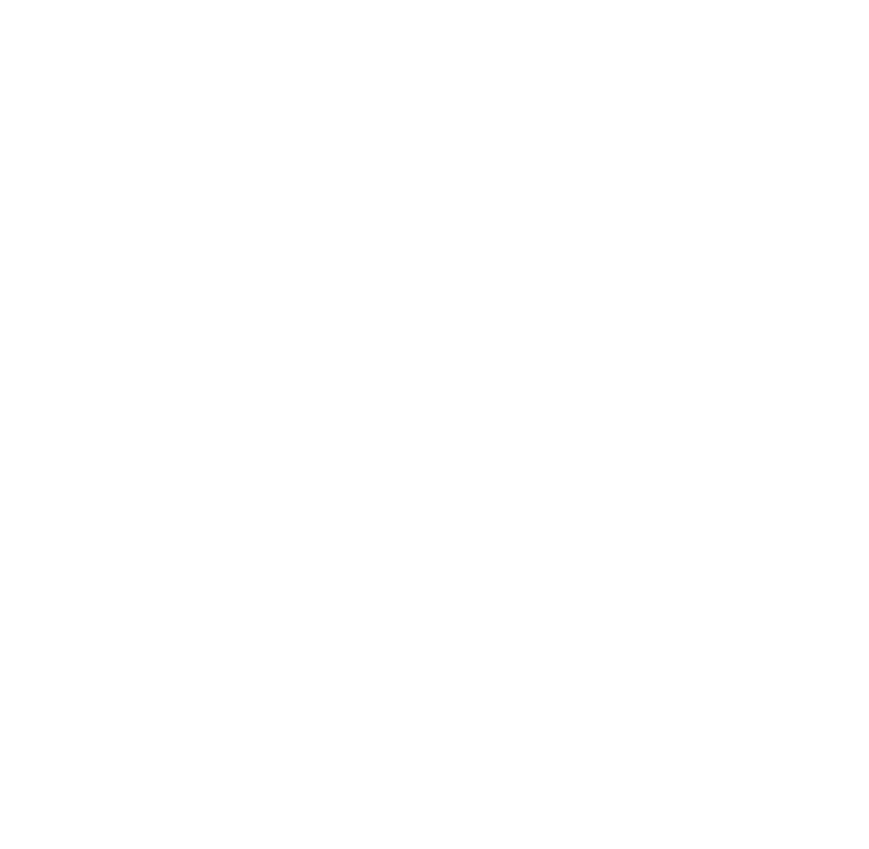
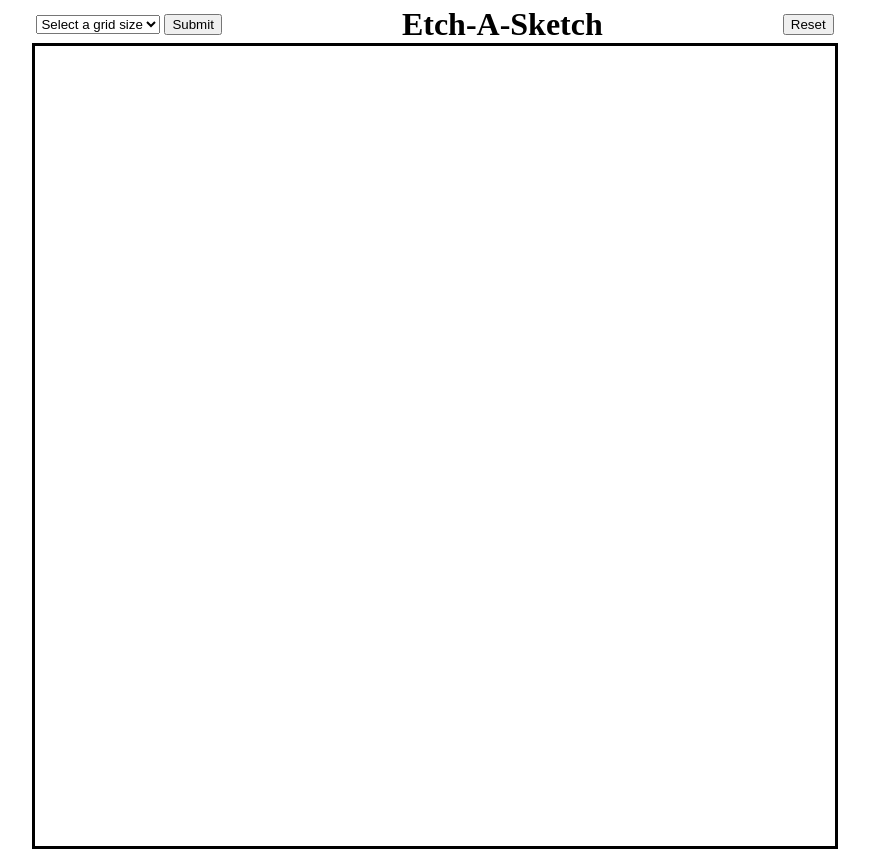
Before and after one commit to nickxwong/Etch-a-Sketch, a plain HTML site: page index.html in a window 1280 px wide. Shown: the whole page, without its empty margins (205-1074 px from the left). Before the commit the page ends 800 px from the top, so only its background shows below. Drawn offline with Linux system fonts and the light colour scheme.

Commit message:
Add a grid-size dropdown menu, title and reset button

```diff
--- a/index.html
+++ b/index.html
@@ -2,9 +2,28 @@
 <html>
     <head>
         <title>Etch-A-Sketch</title>
+        <link rel="stylesheet" href="style.css">
         <script src="script.js" defer></script>
     </head>
     <body>
+        <div class="game_options">
+            <form>
+                <select name="grid-size">
+                    <option value="default">Select a grid size</option>
+                    <option value=5>5x5</option>
+                    <option value=10>10x10</option>
+                    <option value=16>16x16</option>
+                    <option value="20">20x20</option>
+                    <option value=40>40x40</option>
+                    <option value=50>50x50</option>
+                    <option value=80>80x80</option>
+                    <option value=100>100x100</option>
+                </select>
+                <input type="submit" value="Submit"/>
+            </form>
+            <h1>Etch-A-Sketch</h1>
+            <button>Reset</button>
+        </div>
         <div class="container">
 
         </div>
--- /dev/null
+++ b/style.css
@@ -0,0 +1,24 @@
+* {
+    /* border: 2px solid red; */
+}
+
+body {
+    display: flex;
+    flex-direction: column;
+    align-items: center;
+    margin: 0px;
+}
+.game_options {
+    display: flex;
+    align-items: center;
+    gap: 180px;
+    height: 28px;
+    padding-top: 10px;
+    padding-bottom: 5px;
+}
+
+.container {
+    border: 3px solid black;
+    height: 800px;
+    width: 800px;
+}
```
